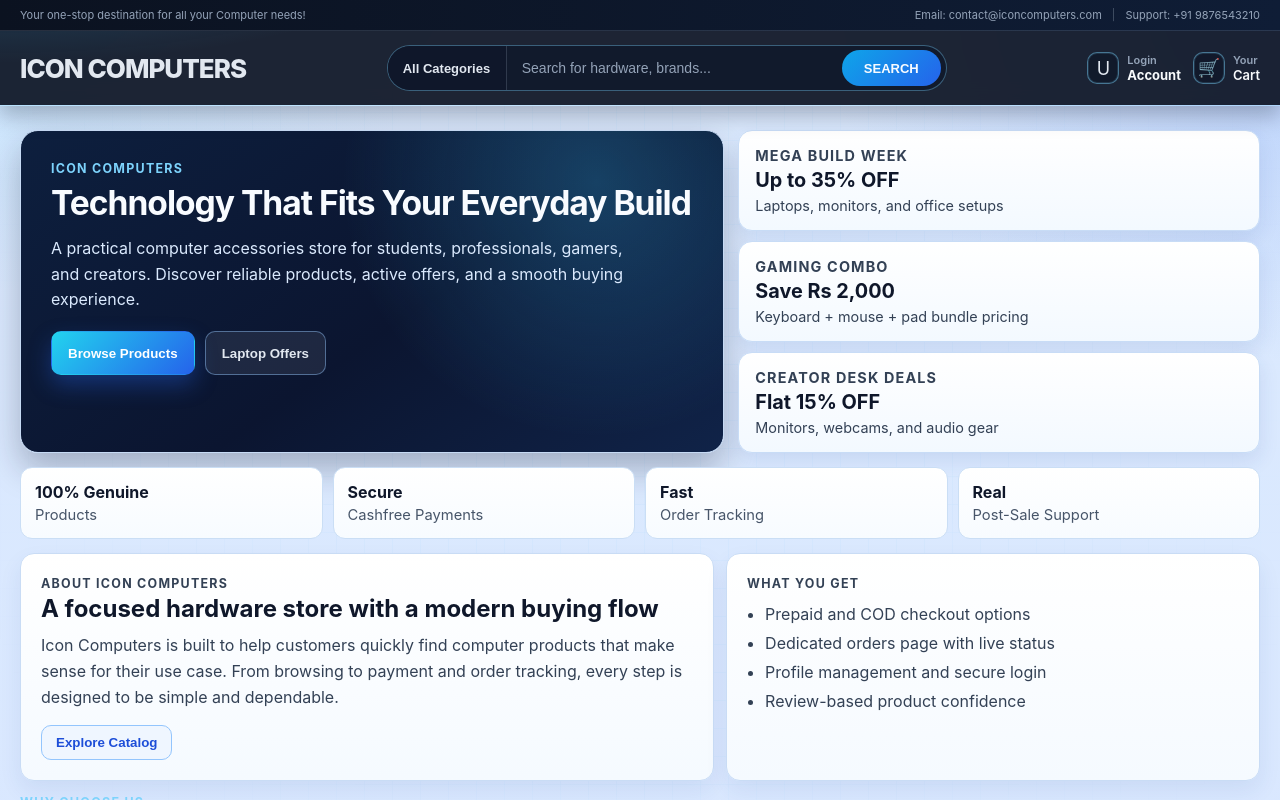
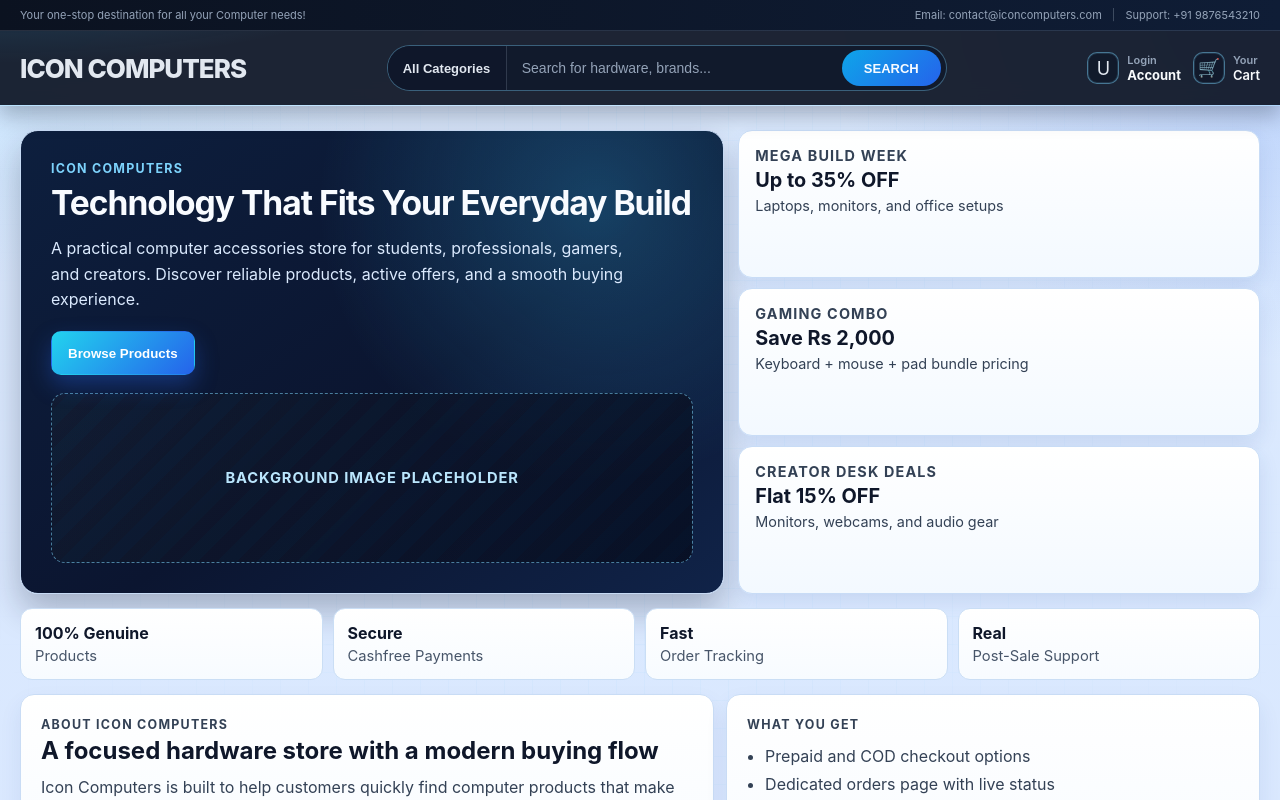
Before and after one commit to prannaw/icon-computers, a React (Create React App) app in the folder client/: page / in a window 1280 px wide. Shown: the top 800 px of the page. Built offline with nearby package versions, Linux system fonts and the light colour scheme; no server answers.

Commit message:
Update homepage hero: remove Laptop Offers button and add image placeholder

```diff
--- a/client/src/pages/user/Home.jsx
+++ b/client/src/pages/user/Home.jsx
@@ -53,8 +53,8 @@ const Home = () => {
           </p>
           <div className="hero-actions">
             <button className="hero-btn primary" onClick={() => goToProducts('All')}>Browse Products</button>
-            <button className="hero-btn secondary" onClick={() => goToProducts('LAPTOPS')}>Laptop Offers</button>
           </div>
+          <div className="hero-image-placeholder">Background Image Placeholder</div>
         </div>
 
         <div className="hero-offers">
--- a/client/src/styles/Home.css
+++ b/client/src/styles/Home.css
@@ -72,6 +72,28 @@
   background: rgba(255, 255, 255, 0.08);
   border-color: rgba(147, 197, 253, 0.45);
   color: #e2e8f0;
+}
+
+.hero-image-placeholder {
+  margin-top: 18px;
+  min-height: 170px;
+  border-radius: 14px;
+  border: 1px dashed rgba(125, 211, 252, 0.55);
+  background:
+    linear-gradient(135deg, rgba(15, 23, 42, 0.62), rgba(2, 6, 23, 0.72)),
+    repeating-linear-gradient(
+      -45deg,
+      rgba(148, 163, 184, 0.08) 0 14px,
+      rgba(56, 189, 248, 0.12) 14px 28px
+    );
+  color: #bae6fd;
+  font-size: 0.92rem;
+  letter-spacing: 0.06em;
+  text-transform: uppercase;
+  font-weight: 700;
+  display: flex;
+  align-items: center;
+  justify-content: center;
 }
 
 .hero-offers {
@@ -284,6 +306,11 @@
     width: 100%;
   }
 
+  .hero-image-placeholder {
+    min-height: 140px;
+    font-size: 0.82rem;
+  }
+
   .highlight-strip {
     grid-template-columns: 1fr;
   }
```
